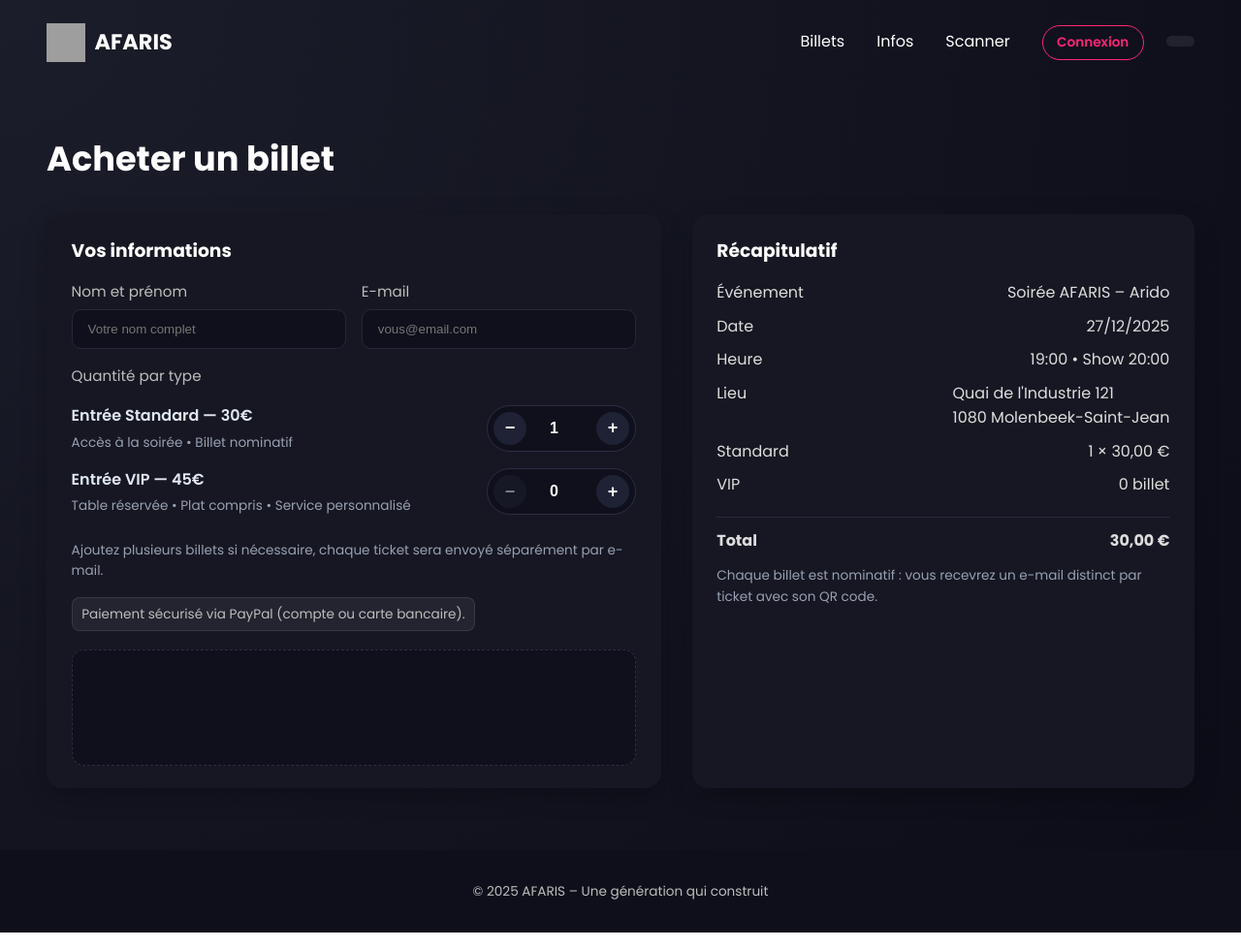
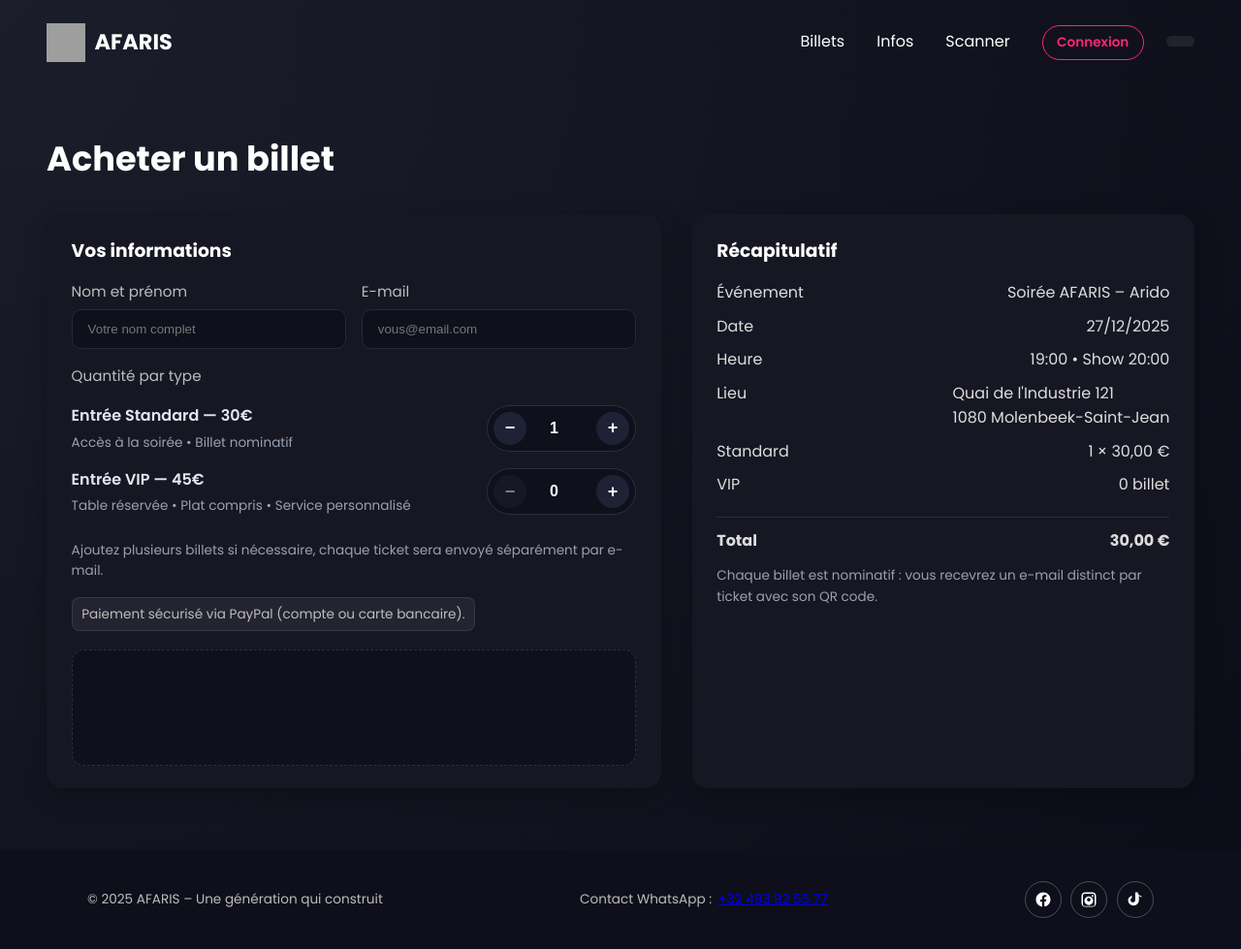
Before and after one commit to MeritoHassan/afaris, a plain HTML site: page public/purchase.html in a window 1280 px wide. Shown: the whole page at 97% size. Drawn offline with Linux system fonts and the light colour scheme; no server answers; grey boxes are pictures that could not be loaded.

Commit message:
rajout reseau social

```diff
--- a/public/purchase.html
+++ b/public/purchase.html
@@ -167,7 +167,33 @@
   </main>
 
   <footer>
-    <p>© 2025 AFARIS – Une génération qui construit</p>
+    <div class="wrap foot">
+      <span>© 2025 AFARIS – Une génération qui construit</span>
+      <div class="contact-whatsapp">
+        <span>Contact WhatsApp :</span>
+        <a href="https://wa.me/32493925577" target="_blank" rel="noopener noreferrer" aria-label="WhatsApp AFARIS">+32&nbsp;493&nbsp;92&nbsp;55&nbsp;77</a>
+      </div>
+      <div class="social-links" aria-label="Réseaux sociaux AFARIS">
+        <a href="https://www.facebook.com/profile.php?id=61582489296334" target="_blank" rel="noopener noreferrer" aria-label="Facebook AFARIS">
+          <span class="sr-only">Facebook</span>
+          <svg viewBox="0 0 24 24" aria-hidden="true">
+            <path d="M22 12c0-5.52-4.48-10-10-10S2 6.48 2 12c0 4.99 3.66 9.12 8.44 9.88v-6.99H7.9v-2.89h2.54V9.41c0-2.5 1.49-3.89 3.77-3.89 1.09 0 2.23.2 2.23.2v2.46H15.2c-1.24 0-1.63.77-1.63 1.56v1.87h2.78l-.44 2.89h-2.34v6.99C18.34 21.12 22 16.99 22 12z"></path>
+          </svg>
+        </a>
+        <a href="https://www.instagram.com/afaris.90/" target="_blank" rel="noopener noreferrer" aria-label="Instagram AFARIS">
+          <span class="sr-only">Instagram</span>
+          <svg viewBox="0 0 24 24" aria-hidden="true">
+            <path d="M7 2C4.24 2 2 4.24 2 7v10c0 2.76 2.24 5 5 5h10c2.76 0 5-2.24 5-5V7c0-2.76-2.24-5-5-5H7zm10.5 2c1.38 0 2.5 1.12 2.5 2.5V18.5c0 1.38-1.12 2.5-2.5 2.5H6.5C5.12 21 4 19.88 4 18.5V6.5C4 5.12 5.12 4 6.5 4H17.5zm-5.5 3.5A4.5 4.5 0 1 0 12 19.5 4.5 4.5 0 0 0 12 7.5zm0 2A2.5 2.5 0 1 1 12 14.5 2.5 2.5 0 0 1 12 9.5zm5.25-3.75a1.25 1.25 0 1 0 1.25 1.25 1.25 1.25 0 0 0-1.25-1.25z"></path>
+          </svg>
+        </a>
+        <a href="https://www.tiktok.com/@afarisbx" target="_blank" rel="noopener noreferrer" aria-label="TikTok AFARIS">
+          <span class="sr-only">TikTok</span>
+          <svg viewBox="0 0 24 24" aria-hidden="true">
+            <path d="M21 8.56a5.24 5.24 0 0 1-4.04-1.99v6.18c0 4.13-3.35 7.48-7.48 7.48A7.48 7.48 0 0 1 2 12.75 7.5 7.5 0 0 1 7.25 6.5v3.2a3.32 3.32 0 0 0-2 3.03 3.33 3.33 0 0 0 3.33 3.33c1.84 0 3.33-1.49 3.33-3.33V2h3.44a5.25 5.25 0 0 0 4.72 4.87z"></path>
+          </svg>
+        </a>
+      </div>
+    </div>
   </footer>
 
   <!-- Toast -->
--- a/public/styles.css
+++ b/public/styles.css
@@ -323,6 +323,69 @@ footer {
   font-size: 0.85rem;
 }
 
+.wrap {
+  width: min(1100px, 100%);
+  margin: 0 auto;
+}
+
+footer .foot {
+  display: flex;
+  justify-content: space-between;
+  align-items: center;
+  gap: 1.4rem;
+  flex-wrap: wrap;
+}
+
+.contact-whatsapp {
+  display: flex;
+  align-items: center;
+  gap: 0.4rem;
+  color: var(--text-muted);
+  font-weight: 500;
+}
+
+.social-links {
+  display: flex;
+  align-items: center;
+  gap: 0.6rem;
+}
+
+.social-links a {
+  width: 38px;
+  height: 38px;
+  border-radius: 50%;
+  border: 1px solid rgba(255, 255, 255, 0.25);
+  display: inline-flex;
+  align-items: center;
+  justify-content: center;
+  color: var(--text-light);
+  transition: background 0.2s ease, border-color 0.2s ease, color 0.2s ease;
+}
+
+.social-links a:hover {
+  background: var(--primary);
+  border-color: var(--primary);
+  color: #fff;
+}
+
+.social-links svg {
+  width: 18px;
+  height: 18px;
+  fill: currentColor;
+}
+
+.sr-only {
+  position: absolute;
+  width: 1px;
+  height: 1px;
+  padding: 0;
+  margin: -1px;
+  overflow: hidden;
+  clip: rect(0, 0, 0, 0);
+  white-space: nowrap;
+  border: 0;
+}
+
 /* ---------- RESPONSIVE ---------- */
 @media (max-width: 900px) {
   .hero {
```
Also changed, not shown: public/index.html (+24 -1 lines).
